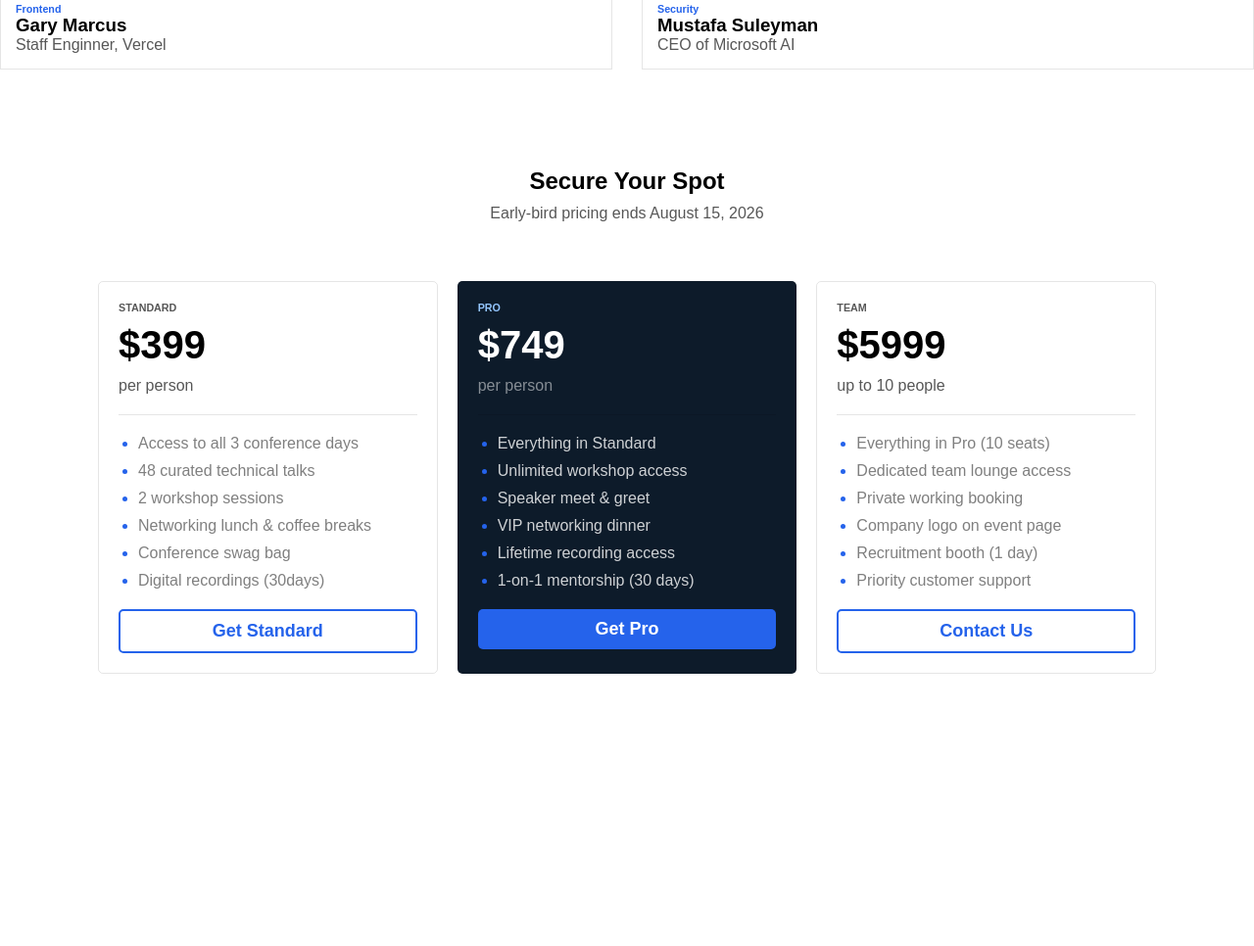
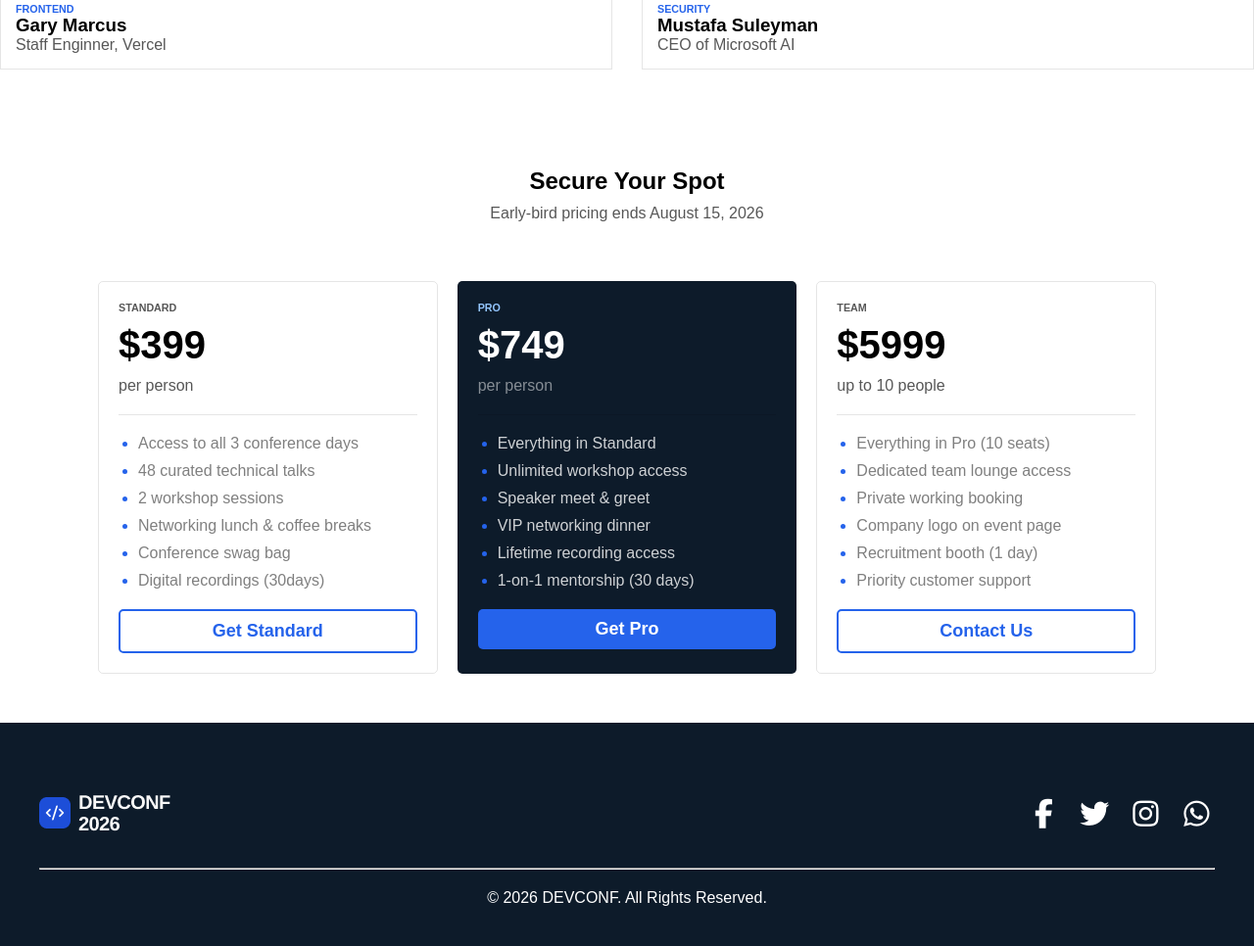
Before and after one commit to coderrabiul26/Assignment-001, a plain HTML site: page index.html in a window 1280 px wide. Shown: the part 1746-2712 px from the top of the page at 98% size. Before the commit the page ends 2484 px from the top, so only its background shows below. Drawn offline with Linux system fonts and the light colour scheme.

Commit message:
90% progress done

```diff
--- a/index.html
+++ b/index.html
@@ -4,6 +4,13 @@
     <meta charset="UTF-8" />
     <meta name="viewport" content="width=device-width, initial-scale=1.0" />
     <title>Assignment-001</title>
+    <link
+      rel="stylesheet"
+      href="https://cdnjs.cloudflare.com/ajax/libs/font-awesome/7.0.1/css/all.min.css"
+      integrity="sha512-2SwdPD6INVrV/lHTZbO2nodKhrnDdJK9/kg2XD1r9uGqPo1cUbujc+IYdlYdEErWNu69gVcYgdxlmVmzTWnetw=="
+      crossorigin="anonymous"
+      referrerpolicy="no-referrer"
+    />
     <link rel="stylesheet" href="./style.css" />
   </head>
   <body>
@@ -64,7 +71,7 @@
         <div class="child">
           <img src="./assets/gary.png" alt="" />
           <div class="image-text">
-            <h6>Frontend</h6>
+            <h6>FRONTEND</h6>
             <h3>Gary Marcus</h3>
             <p>Staff Enginner, Vercel</p>
           </div>
@@ -72,7 +79,7 @@
         <div class="child">
           <img src="./assets/mustafa.png" alt="" />
           <div class="image-text">
-            <h6>Security</h6>
+            <h6>SECURITY</h6>
             <h3>Mustafa Suleyman</h3>
             <p>CEO of Microsoft AI</p>
           </div>
@@ -144,5 +151,36 @@
         </div>
       </div>
     </section>
+    <!-- pricing-section-end -->
+
+    <!-- placeholder-section-start -->
+    <!-- placeholder-section-end -->
+
+    <!-- footer-section-start -->
+    <footer>
+      <div class="footer-parent common-margin">
+        <div class="footer-logo">
+          <img src="./assets/footer-logo.png" alt="" />
+        </div>
+        <div class="social-links">
+          <a href="https://www.facebook.com"
+            ><i class="fa-brands fa-facebook-f"></i
+          ></a>
+          <a href="https://www.twitter.com"
+            ><i class="fa-brands fa-twitter"></i
+          ></a>
+          <a href="https://www.facebook.com"
+            ><i class="fa-brands fa-instagram"></i
+          ></a>
+          <a href="https://www.facebook.com"
+            ><i class="fa-brands fa-whatsapp"></i
+          ></a>
+        </div>
+      </div>
+      <hr class="common-margin" />
+      <p class="copyright common-margin">
+        &copy; 2026 DEVCONF. All Rights Reserved.
+      </p>
+    </footer>
   </body>
 </html>
--- a/style.css
+++ b/style.css
@@ -248,3 +248,26 @@ body {
 .team-plan ul li::marker {
   color: #2563eb;
 }
+
+/* footer-section */
+
+footer{
+  background: #0d1b2a;
+  padding: 40px;
+}
+.footer-parent{
+  display: flex;
+  justify-content: space-between;
+  align-items: center;
+  padding: 30px 0;
+}
+.footer-parent .social-links a{
+  font-size: 30px;
+  color: white;
+  margin-left: 10px;
+}
+footer .copyright{
+  color: white;
+  text-align: center;
+  margin-top: 20px;
+}
```
